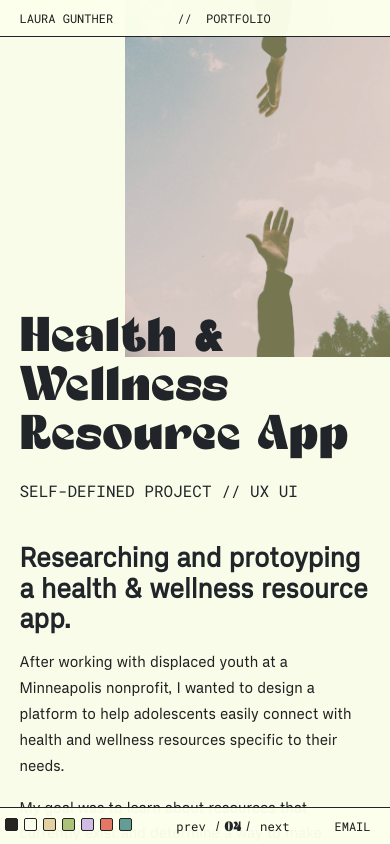
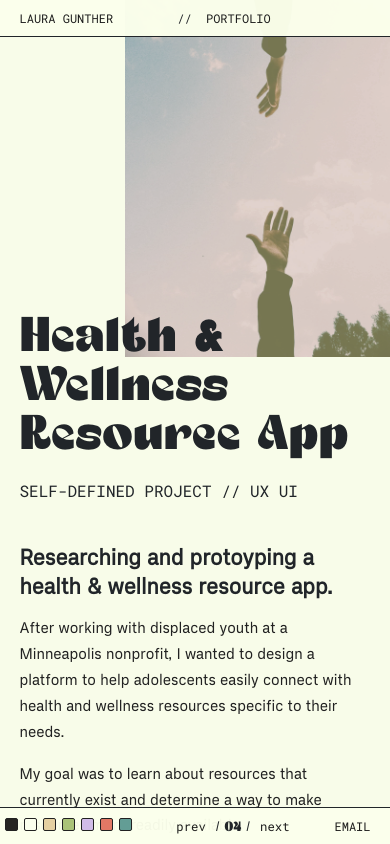
Before and after one commit to lo-designs/Portfolio, a React (Create React App) app: page /yha in a window 390 px wide. Built offline with nearby package versions, Linux system fonts and the light colour scheme.

Commit message:
update parralily

```diff
--- a/src/Components/PortfolioPages/ParraLily/ParraLily.jsx
+++ b/src/Components/PortfolioPages/ParraLily/ParraLily.jsx
@@ -42,7 +42,7 @@ function ParraLily() {
                 <div className="subtitle">Minneapolis food truck.</div>
 
                 <div className="overview">
-                  <p>
+                  <p className="site-link">
                     Check out the site:{" "}
                     <b>
                       <a
@@ -57,10 +57,8 @@ function ParraLily() {
                   </p>
                   <p>
                     I had the opportunity to help set up, design, and build a
-                    website for ParraLily, a fantastic new food truck in
-                    Minneapolis. I met with the talented owner/chef of ParraLily
-                    to go over how to get set up with hosting and different CMS
-                    options, as well as ideas for the design.
+                    website for ParraLily, a new food truck in
+                    Minneapolis.
                   </p>
                 </div>
               </div>
@@ -68,7 +66,7 @@ function ParraLily() {
           </div>
         </section>
 
-        <section id="sctr1">
+        {/* <section id="sctr1">
           <div className="cover">
             <div className="square" id="section-1"></div>
           </div>
@@ -97,7 +95,7 @@ function ParraLily() {
               </div>
             </div>
           </div>
-        </section>
+        </section> */}
       </div>
     </div>
   );
--- a/src/Components/PortfolioPages/PortfolioPages.scss
+++ b/src/Components/PortfolioPages/PortfolioPages.scss
@@ -140,6 +140,10 @@ section .content {
   position: relative;
 }
 
+.site-link {
+  font-size: 2rem;
+}
+
 .process {
   margin-top: 30vh;
 }
@@ -163,15 +167,9 @@ section .content {
 .subtitle {
   font-family: "Vercetti";
   font-weight: bolder;
-  font-size: 1.7rem;
+  font-size: 1.5rem;
   line-height: 1.4;
   padding: 10px 0 15px 0;
-}
-
-.subtitle {
-  margin-left: 15vw;
-  width: 35vw;
-  line-height: 1.2;
 }
 
 .title-number {
@@ -329,7 +327,7 @@ section .content {
     }
 
     .subtitle {
-      font-size: 1.6rem;
+      font-size: 1.3rem;
       padding-top: 25px;
     }
 
```
